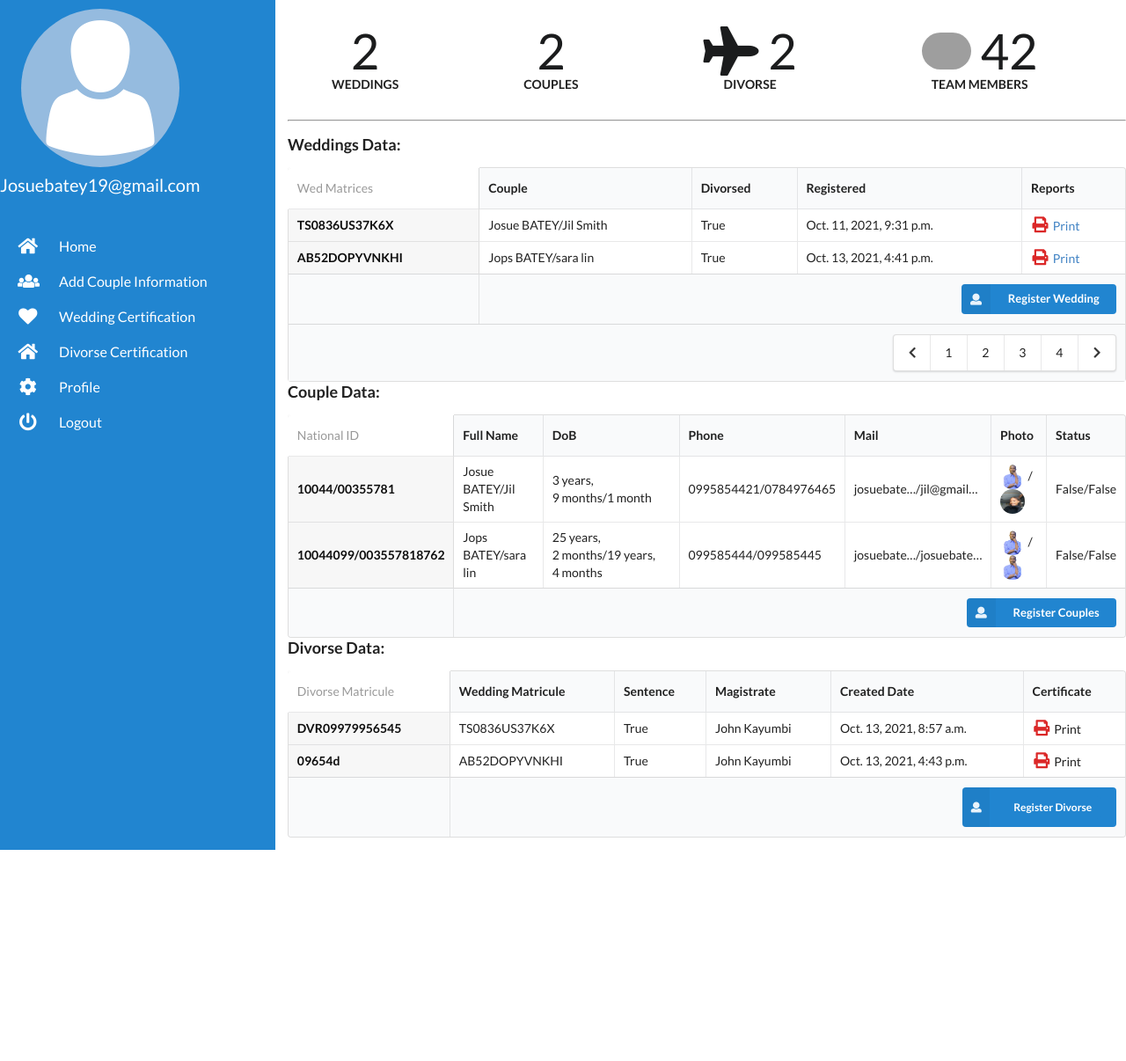
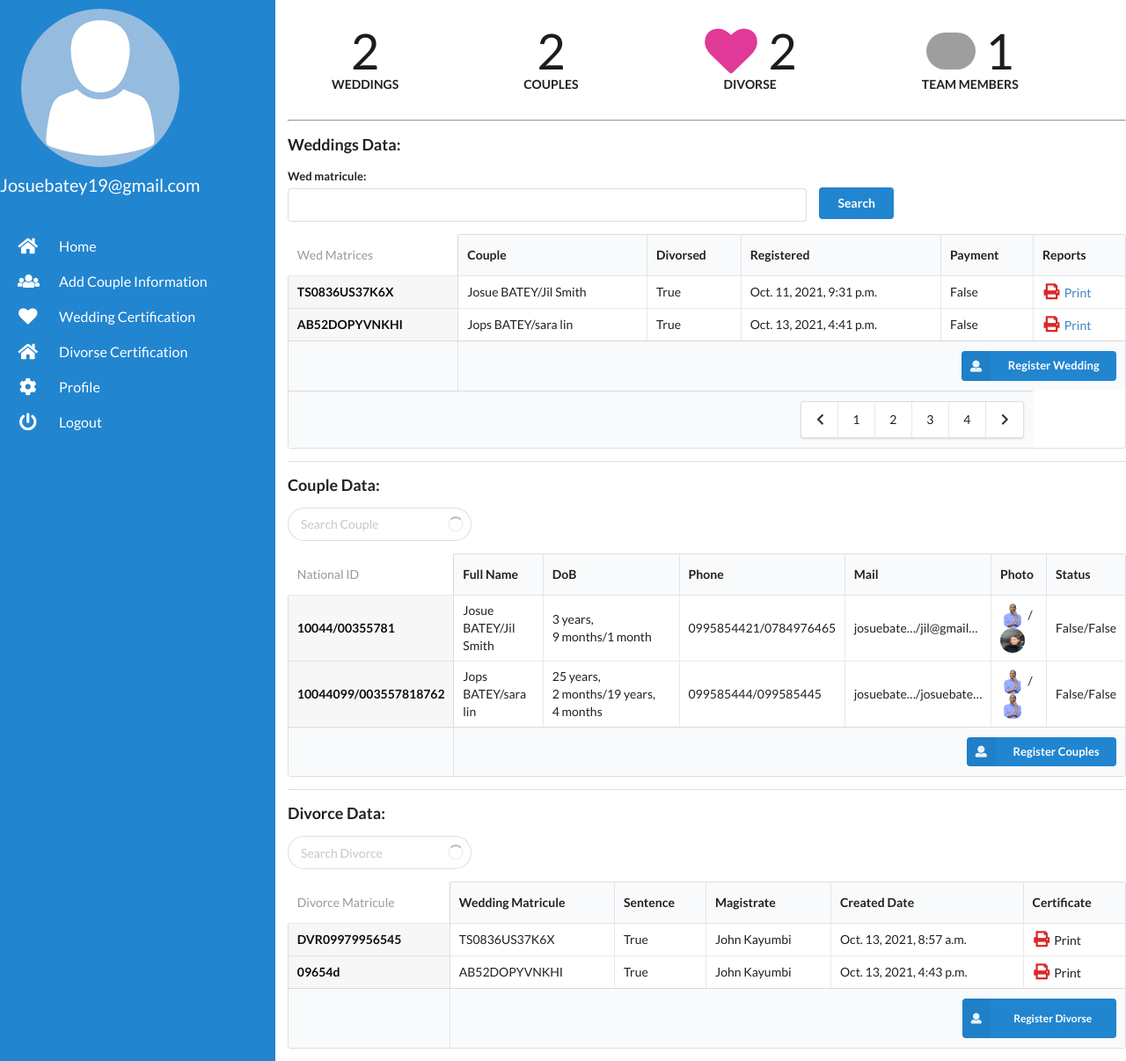
Before and after one commit to Bateyjosue/divorse-certification, a Django app: page /dash in a window 1280 px wide. Shown: the whole page at 88% size. Before the commit the page ends 966 px from the top, so only its background shows below. Run offline with Django 3.2, Linux system fonts and the light colour scheme; a user stored in the database is signed in; data comes from the database, SQL or seed files in the repository; parts of the project's set-up code (start-up, migrations or seed data) failed here and were passed over; some libraries are stand-ins or nearby versions; grey boxes are pictures that could not be loaded.

Commit message:
Payment integration

```diff
--- /dev/null
+++ b/certification/filters.py
@@ -0,0 +1,18 @@
+import django_filters
+from .models import Wed, Couple, Divorse
+
+class WedFilter(django_filters.FilterSet):
+    wed_matricule = django_filters.CharFilter(lookup_expr='iexact')
+    class Meta:
+        model = Wed
+        fields = ['wed_matricule',]
+
+class CoupleFilter(django_filters.FilterSet):
+    class Meta:
+        model = Couple
+        fields = ['groom_full_name', 'bride_full_name', 'groom_mail', 'bride_mail']
+
+class DivorseFilter(django_filters.FilterSet):
+    class Meta:
+        model = Divorse
+        fields = ['wed']
--- a/certification/forms.py
+++ b/certification/forms.py
@@ -1,6 +1,6 @@
 from django import forms
 from django.forms import fields
-from .models import Couple, Wed, Divorse, Payment, Find
+from .models import Couple, Wed, Divorse, Find
 
 from django.contrib.auth import get_user_model
 from django.urls import reverse
@@ -37,7 +37,7 @@
         model = Divorse
         exclude = ['created_at', 'updated_at']
 
-class PaymentForm(forms.ModelForm):
+"""class PaymentForm(forms.ModelForm):
     class Meta:
         model = Payment
-        exclude = ['transaction_date', 'is_done']
+        exclude = ['transaction_date', 'is_done']"""
--- a/certification/urls.py
+++ b/certification/urls.py
@@ -1,5 +1,5 @@
 from django.urls import path, include
-from .views import searchCertificate, FindView, UpdateUserView, IndexView, DashboardView, AddCoupleView, PaymentView, AddWedView, AddDivorseView, SearchDocumentView, CertificateView
+from .views import searchCertificate, FindView, UpdateUserView, IndexView, DashboardView, AddCoupleView, PaymentView, AddWedView, AddDivorseView, SearchDocumentView, CertificateView, updateStatus
 
 app_name = 'certification'
 urlpatterns=[
@@ -13,4 +13,5 @@
     path('add-divorse', AddDivorseView.as_view(), name='add-divorse'),
     path('profile/<pk>', UpdateUserView.as_view(), name='profile'),
     path('find', FindView.as_view(), name='find'),
+    path('certificate/success', updateStatus, name='updatestatus')
 ]
--- a/certification/views.py
+++ b/certification/views.py
@@ -3,11 +3,13 @@
 from django.shortcuts import redirect, render
 from django.views import View
 from .models import *
-from .forms import CoupleForm, WedForm, DivorseForm, PaymentForm, UserForm, FindForm
+from .forms import CoupleForm, WedForm, DivorseForm, UserForm, FindForm
 from django.views.generic import CreateView, UpdateView
 from django.contrib import messages
 from django.contrib.messages.views import SuccessMessageMixin
 from django.urls import reverse, reverse_lazy
+import json
+from django.http import JsonResponse
 
 from xhtml2pdf import pisa
 from django.template.loader import get_template
@@ -16,6 +18,8 @@
 
 from django.contrib.auth import get_user_model
 from django.conf import settings
+
+from .filters import WedFilter, CoupleFilter, DivorseFilter
 
 User = get_user_model()
 # Create your views here.
@@ -44,10 +48,7 @@
 
 class CertificateView(View):
     def get(self, request, pk):
-        if Payment.objects.filter(Divorse = pk).exists() or Payment.objects.filter(mariage = pk).exists():
-            d= Payment.objects.filter(Divorse = pk)
-            m = Payment.objects.filter(mariage = pk)
-            # if d.is_done or m.is_done:
+        if Divorse.objects.filter(payment = True) or Wed.objects.filter(payment = True):
             template_path = 'certificate.html'
             wed = Wed.objects.filter(wed_matricule = pk)
             divorse = Divorse.objects.filter(divorse_matricule = pk)
@@ -66,29 +67,65 @@
             if pisa_status.err:
                 return HttpResponse('We had some errors <pre>' + html + '</pre>')
             return response
-        return redirect('certificates/payment')
-class PaymentView(CreateView):
-    model = Payment
-    form_class = PaymentForm
-    template_name = 'payment.html'
-    sucess_message = 'Added'
-    error_message = 'Error :: Not saved'
-    # redirect('dashboard')
+        context = {
+            'pk' : pk,
+        }
+        return render(request, 'payment.html', context)
+
+
+class PaymentView(View):
+    def get(self, request):
+        return render(request, 'payment.html')
+
+
+    # redirect('dashboard')""
+
+
+def updateStatus(request):
+
+    data = json.loads(request.body)
+    certId = data['id']
+    status = data['status']
+    if Wed.objects.get(pk = certId).exists():
+        Wed.objects.filter(pk=certId).update(payment=True)
+    else:
+        Divorse.objects.filter(pk=certId).update(payment=True)
+    return JsonResponse('Certificate id update', safe=False)
 
 class DashboardView(View):
     def get(self, request):
         if request.user.is_authenticated:
+            wed = Wed.objects.all()
             context = {
                 'couple': Couple.objects.all(),
-                'wed': Wed.objects.all(),
+                'wed': wed,
+                # 'wed_search' : weds,
+                'wed_filter' : WedFilter(),
                 'divorse': Divorse.objects.all(),
                 'couple_count':Couple.objects.all().count(),
                 'wed_count':Wed.objects.all().count(),
                 'divorse_count':Divorse.objects.all().count(),
+                'user_count':User.objects.all().count(),
             }
             return render(request,'dashboard.html', context)
         else:
             return redirect('account_login')
+    # def post(self, request):
+    #     pass
+        # if request.user.is_authenticated:
+        #     context = {
+        #         'couple': Couple.objects.all(),
+        #         'wed': Wed.objects.all(),
+
+        #         'divorse': Divorse.objects.all(),
+        #         'couple_count':Couple.objects.all().count(),
+        #         'wed_count':Wed.objects.all().count(),
+        #         'divorse_count':Divorse.objects.all().count(),
+        #         'user_count':User.objects.all().count(),
+        #     }
+        #     return render(request,'dashboard.html', context)
+        # else:
+        #     return redirect('account_login')
 
 # class AddCoupleView(View):
 #     def get(self, request):
@@ -255,3 +292,7 @@
         if form.is_valid():
             form.save()
             messages.success(request, 'Request has been sent')
+            return HttpResponseRedirect('/')
+        else:
+            messages.error(request, 'Request has not been sent')
+            return HttpResponseRedirect('./')
--- a/templates/base.html
+++ b/templates/base.html
@@ -26,7 +26,7 @@
 
 
       .masthead.segment {
-        min-height: 700px;
+        min-height: 520px;
         padding: 1em 0em;
       }
       .masthead .logo.item img {
@@ -94,7 +94,7 @@
           display: block;
         }
         .masthead.segment {
-          min-height: 350px;
+          max-height: 0px;
         }
         .masthead h1.ui.header {
           font-size: 2em;
--- a/templates/dashboard.html
+++ b/templates/dashboard.html
@@ -27,7 +27,7 @@
             </div>
             <div class="statistic">
               <div class="value">
-                <i class="plane icon"></i> {{divorse_count}}
+                <i class="heart icon pink" ></i> {{divorse_count}}
               </div>
               <div class="label">
                 Divorse
@@ -36,7 +36,7 @@
             <div class="statistic">
               <div class="value">
                 <img src="/images/avatar/small/joe.jpg" class="ui circular inline image">
-                42
+                {{user_count}}
               </div>
               <div class="label">
                 Team Members
@@ -49,6 +49,22 @@
         <h3>
             Weddings Data:
         </h3>
+        <div class="ui loading search">
+          <form action="" method="GET" class="ui form">
+              <!-- {% csrf_token %} -->
+            <div class="two fields">
+              <div class="ten wide field">
+                {{wed_filter.form}}
+              </div>
+              <div class="six wide field">
+                    <input type="submit" value="Search" class="ui button primary" style="margin-top:23px !important">
+              </div>
+              <!-- <input class="prompt" type="search" name="search-wed" placeholder="Search Wedding">
+              <i class="search icon"></i> -->
+            </div>
+          </form>
+          <div class="results"></div>
+        </div>
         <table class="ui compact celled definition table">
             <thead>
               <tr>
@@ -56,6 +72,7 @@
                 <th>Couple</th>
                 <th>Divorsed</th>
                 <th>Registered</th>
+                <th>Payment</th>
                 <th>Reports</th>
               </tr>
             </thead>
@@ -67,13 +84,24 @@
                             <input type="checkbox"> <label></label>
                         </div>
                         </td> -->
+                        <!-- {% if wed %} -->
                             <td>{{weds.wed_matricule}}</td>
                             <td>{{weds.couple}}</td>
                             <td>{{weds.is_divorsed}}</td>
                             <td>{{weds.created_at}}</td>
+                            <td>{{weds.payment}}</td>
                             <td>
                                 <a href="certificate/{{weds.wed_matricule}}"><i class="icon red print" style="font-size: 18px;"></i>Print</a>
                             </td>
+                        <!-- {%elif wed_search %}
+                            <td>{{wed_search.wed_matricule}}</td>
+                            <td>{{wed_search.couple}}</td>
+                            <td>{{wed_search.is_divorsed}}</td>
+                            <td>{{wed_search.created_at}}</td>
+                            <td>
+                                <a href="certificate/{{wed_search.wed_matricule}}"><i class="icon red print" style="font-size: 18px;"></i>Print</a>
+                            </td>
+                        {% endif %}  -->
                     </tr>
                     {% empty %}
                     <tr>
@@ -124,10 +152,18 @@
             </tfoot>
           </table>
     </div>
+    <div class="ui divider"></div>
     <div class="table-Couple">
         <h3>
             Couple Data:
         </h3>
+        <div class="ui loading search">
+          <div class="ui icon input">
+            <input class="prompt" type="text" placeholder="Search Couple">
+            <i class="search icon"></i>
+          </div>
+          <div class="results"></div>
+        </div>
         <table class="ui compact celled definition table">
             <thead>
               <tr>
@@ -209,14 +245,22 @@
             </tfoot>
           </table>
     </div>
+    <div class="ui divider"></div>
     <div class="table-divorse">
         <h3>
-            Divorse Data:
+            Divorce Data:
         </h3>
+        <div class="ui loading search">
+          <div class="ui icon input">
+            <input class="prompt" type="text" placeholder="Search Divorce">
+            <i class="search icon"></i>
+          </div>
+          <div class="results"></div>
+        </div>
         <table class="ui compact celled definition table">
             <thead>
               <tr>
-                <th>Divorse Matricule</th>
+                <th>Divorce Matricule</th>
                 <th>Wedding Matricule</th>
                 <th>Sentence</th>
                 <th>Magistrate</th>
```
Also changed, not shown: certification/admin.py (+8 -7 lines), certification/models.py (+7 -4 lines), core/settings.py (+7 -4 lines), templates/find.html (+30 -3 lines), templates/payment.html (+83 -23 lines), templates/thank_you.html (added, +34 -0 lines), certification/migrations/0007_auto_20211108_1050.py (added), certification/migrations/0008_auto_20211108_1226.py (added). Lines whose indentation alone changed are shown as unchanged.
